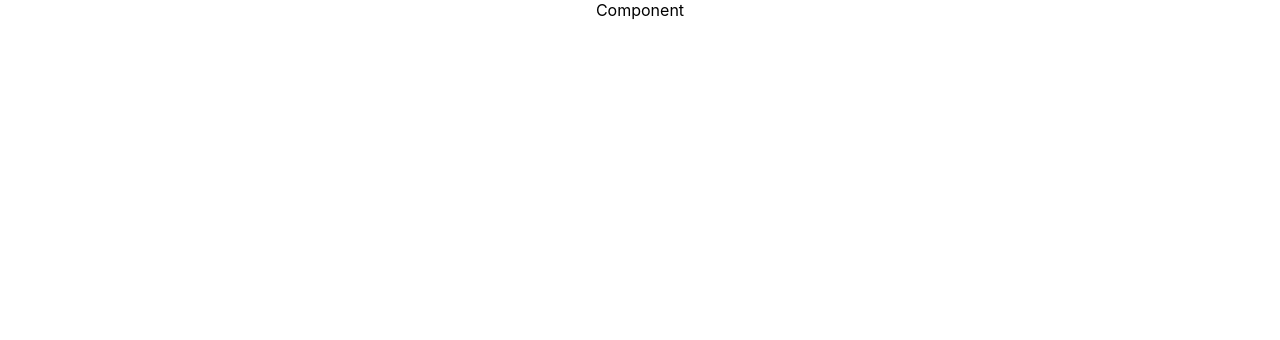
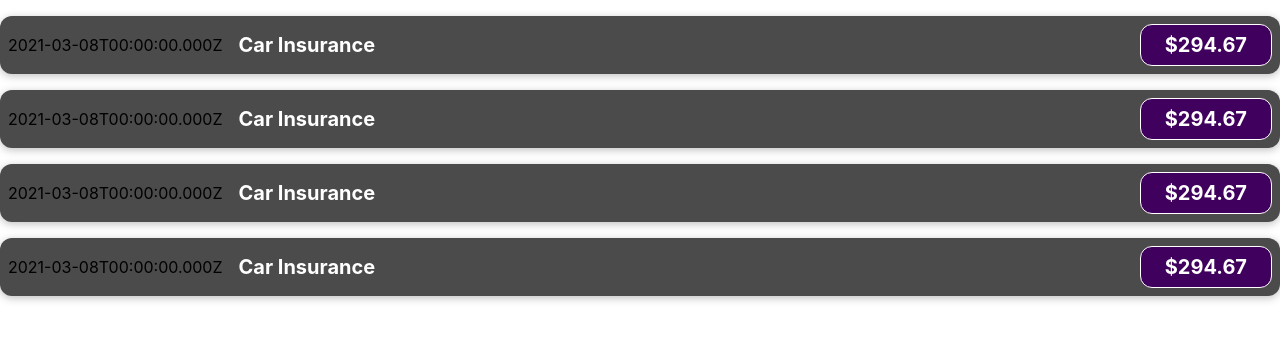
Before and after one commit to krstoko/ReactPractise, a React (Create React App) app in the folder reactapp/: page / in a window 1280 px wide. Shown: the top 340 px of the page. Built offline with nearby package versions, Linux system fonts and the light colour scheme.

Commit message:
Learning about props,usage and example. And learning to map array

```diff
--- a/reactapp/src/App.css
+++ b/reactapp/src/App.css
@@ -1,38 +1,56 @@
-.App {
-  text-align: center;
+.expense-item {
+  display: flex;
+  justify-content: space-between;
+  align-items: center;
+  box-shadow: 0 2px 8px rgba(0, 0, 0, 0.25);
+  padding: 0.5rem;
+  margin: 1rem 0;
+  border-radius: 12px;
+  background-color: #4b4b4b;
 }
 
-.App-logo {
-  height: 40vmin;
-  pointer-events: none;
+.expense-item__description {
+  display: flex;
+  flex-direction: column;
+  gap: 1rem;
+  align-items: flex-end;
+  flex-flow: column-reverse;
+  justify-content: flex-start;
+  flex: 1;
 }
 
-@media (prefers-reduced-motion: no-preference) {
-  .App-logo {
-    animation: App-logo-spin infinite 20s linear;
-  }
-}
-
-.App-header {
-  background-color: #282c34;
-  min-height: 100vh;
-  display: flex;
-  flex-direction: column;
-  align-items: center;
-  justify-content: center;
-  font-size: calc(10px + 2vmin);
+.expense-item h2 {
+  color: #3a3a3a;
+  font-size: 1rem;
+  flex: 1;
+  margin: 0 1rem;
   color: white;
 }
 
-.App-link {
-  color: #61dafb;
+.expense-item__price {
+  font-size: 1rem;
+  font-weight: bold;
+  color: white;
+  background-color: #40005d;
+  border: 1px solid white;
+  padding: 0.5rem;
+  border-radius: 12px;
 }
 
-@keyframes App-logo-spin {
-  from {
-    transform: rotate(0deg);
+@media (min-width: 580px) {
+  .expense-item__description {
+    flex-direction: row;
+    align-items: center;
+    justify-content: flex-start;
+    flex: 1;
   }
-  to {
-    transform: rotate(360deg);
+
+  .expense-item__description h2 {
+    font-size: 1.25rem;
+  }
+
+  .expense-item__price {
+    font-size: 1.25rem;
+    padding: 0.5rem 1.5rem;
   }
 }
--- a/reactapp/src/App.js
+++ b/reactapp/src/App.js
@@ -1,9 +1,17 @@
 import './App.css';
 import ExpenseItem from './components/ExpenseItem';
 function App() {
+  const expenses = [
+    {title: "Car Insurance", amount: 294.67, date: new Date(2021,2,8)},
+    {title: "Car Insurance", amount: 294.67, date: new Date(2021,2,8)},
+    {title: "Car Insurance", amount: 294.67, date: new Date(2021,2,8)},
+    {title: "Car Insurance", amount: 294.67, date: new Date(2021,2,8)}
+  ]
   return (
     <div className="App">
-     <ExpenseItem />
+      {expenses.map((data,id) =>{
+        return <ExpenseItem info={data} key={id}/>
+      })}
     </div>
   );
 }
--- a/reactapp/src/components/ExpenseItem.js
+++ b/reactapp/src/components/ExpenseItem.js
@@ -1,7 +1,12 @@
-function ExpenseItem(){
+function ExpenseItem(props){
+    console.log(props)
     return(
-     <div>
-         Component
+     <div className="expense-item">
+         <div>{props.info.date.toISOString()}</div>
+         <div className="expense-item__description">
+             <h2>{props.info.title}</h2>
+             <div className="expense-item__price">${props.info.amount}</div>
+         </div>
      </div>
     )
 }
```
